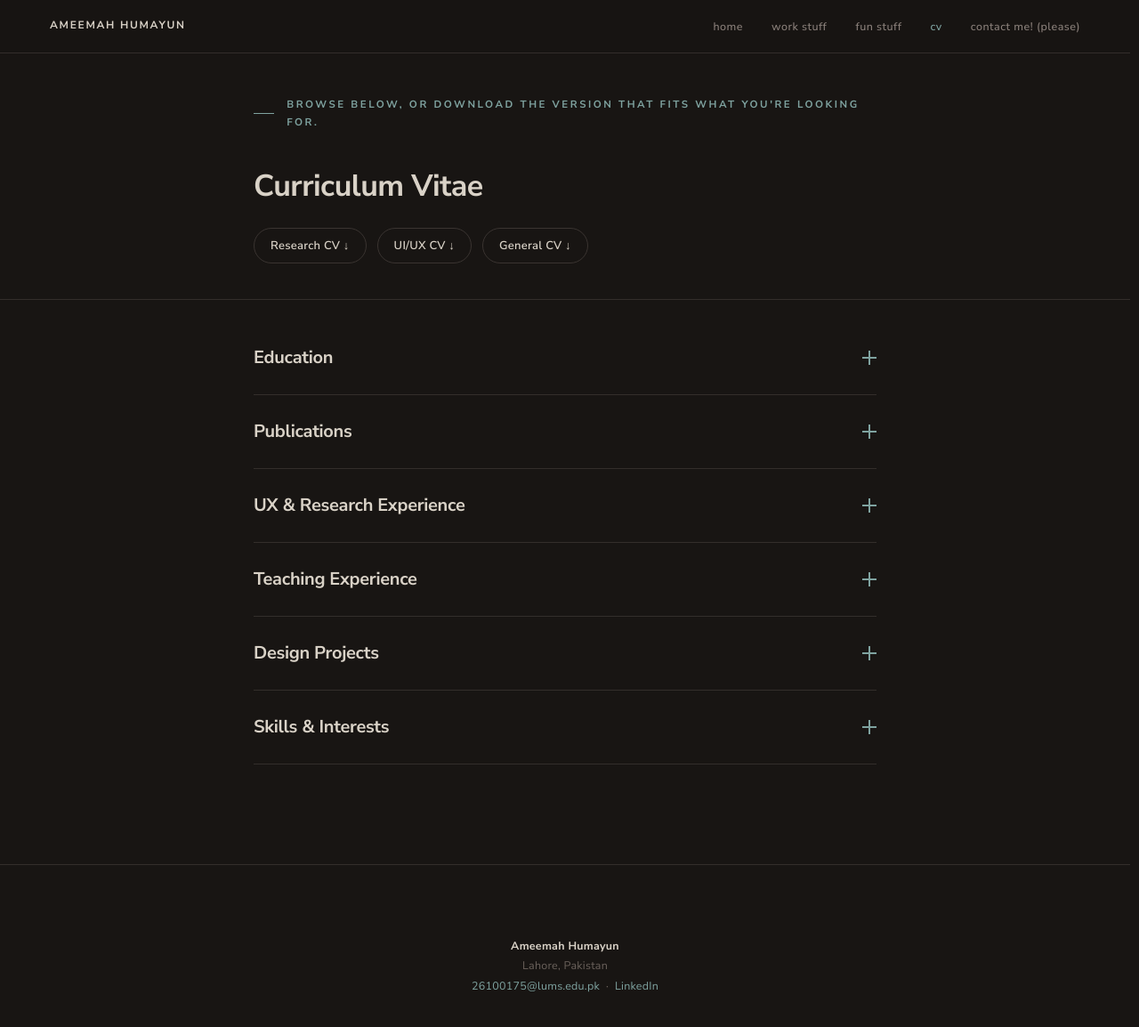
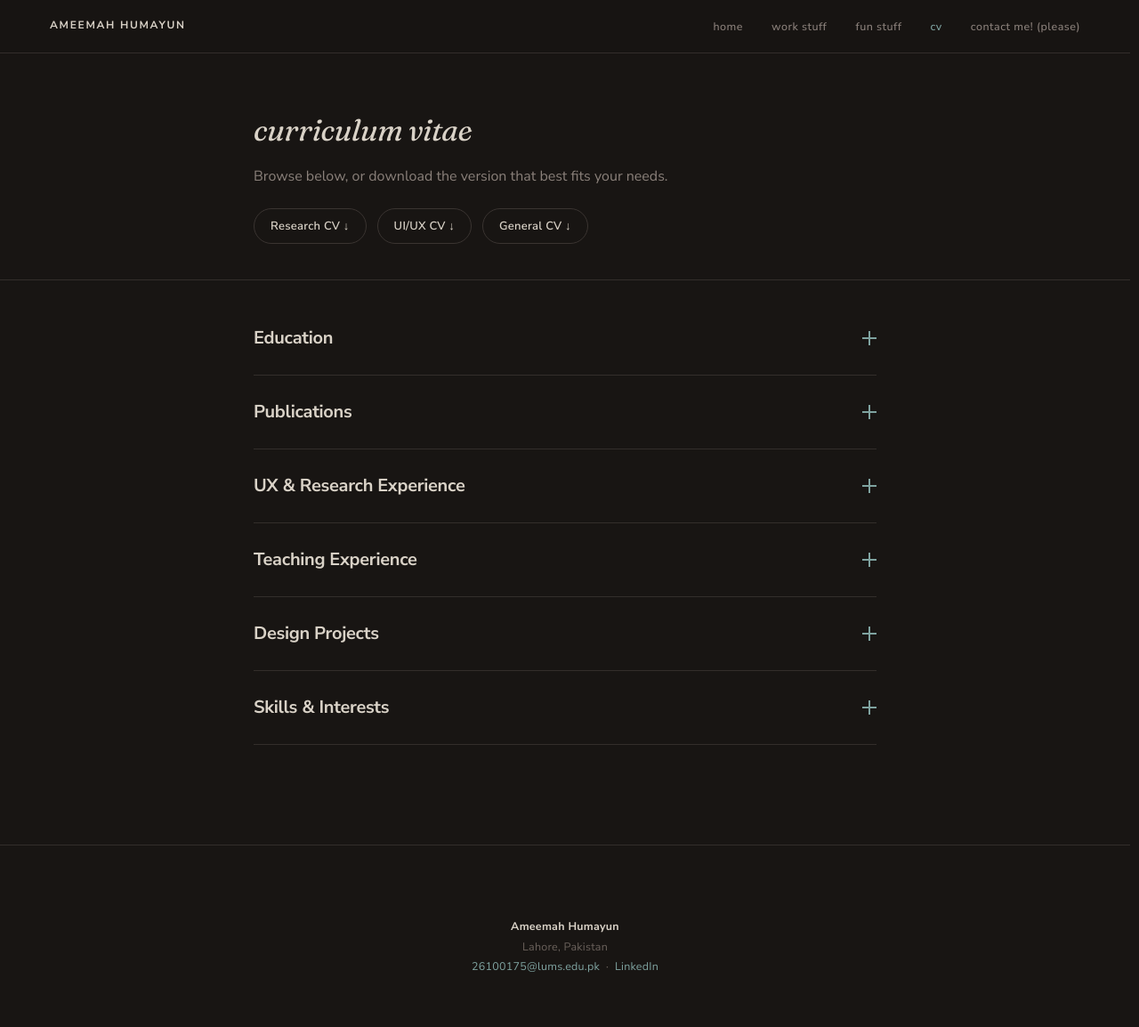
Before and after one commit to ameemahumayun/ameemahumayun.github.io, a Jekyll site: the page built from cv/index.html, in a window 1280 px wide and 1167 px high. Shown: the top 1154 px of the window at 89% size. Built offline with Jekyll 4.4.1, drawn with Linux system fonts in a browser that asks for light colours.

Commit message:
Update index.html

```diff
--- a/cv/index.html
+++ b/cv/index.html
@@ -5,24 +5,12 @@ description: Education, publications, research experience, and skills.
 active: cv
 ---
 
-<!-- <header class="hero">
-  <div class="hero__inner">
-    <div class="eyebrow eyebrow-rule">Curriculum Vitae</div>
-    <h1>CV</h1>
-    <p class="lead" style="max-width:600px;">Browse below, or download the version tailored to what you're looking for.</p>
-    <div class="cv-downloads">
-      <a class="work-card__link" href="{{ '/assets/cv/ameemah-humayun-research-cv.pdf' | relative_url }}" target="_blank" rel="noopener">Research CV &darr;</a>
-      <a class="work-card__link" href="{{ '/assets/cv/ameemah-humayun-uiux-cv.pdf' | relative_url }}" target="_blank" rel="noopener">UI/UX CV &darr;</a>
-      <a class="work-card__link" href="{{ '/assets/cv/ameemah-humayun-general-cv.pdf' | relative_url }}" target="_blank" rel="noopener">General CV &darr;</a>
-    </div>
-  </div>
-</header> -->
-
 <header class="page-head">
   <div class="page-head__inner">
-    <div class="eyebrow eyebrow-rule">Browse below, or download the version that fits what you're looking for.</div>
-    <h1 class="page-head__title">Curriculum Vitae</h1>
-    <!-- <p class="page-head__intro">Browse below, or download the version tailored to what you're looking for.</p> -->
+    <!-- <div class="eyebrow eyebrow-rule">Browse below, or download the version that fits what you're looking for.</div> -->
+   <h1 class="page-head__title"><span class="serif" style="color:var(--color-text-strong);">curriculum vitae</span></h1>
+    <!-- <h1 class="page-head__title">Curriculum Vitae</h1> -->
+    <p class="page-head__intro">Browse below, or download the version that best fits your needs.</p>
     <div class="cv-downloads">
       <a class="work-card__link" href="{{ '/assets/cv/ameemah-humayun-research-cv.pdf' | relative_url }}" target="_blank" rel="noopener">Research CV &darr;</a>
       <a class="work-card__link" href="{{ '/assets/cv/ameemah-humayun-uiux-cv.pdf' | relative_url }}" target="_blank" rel="noopener">UI/UX CV &darr;</a>
```
